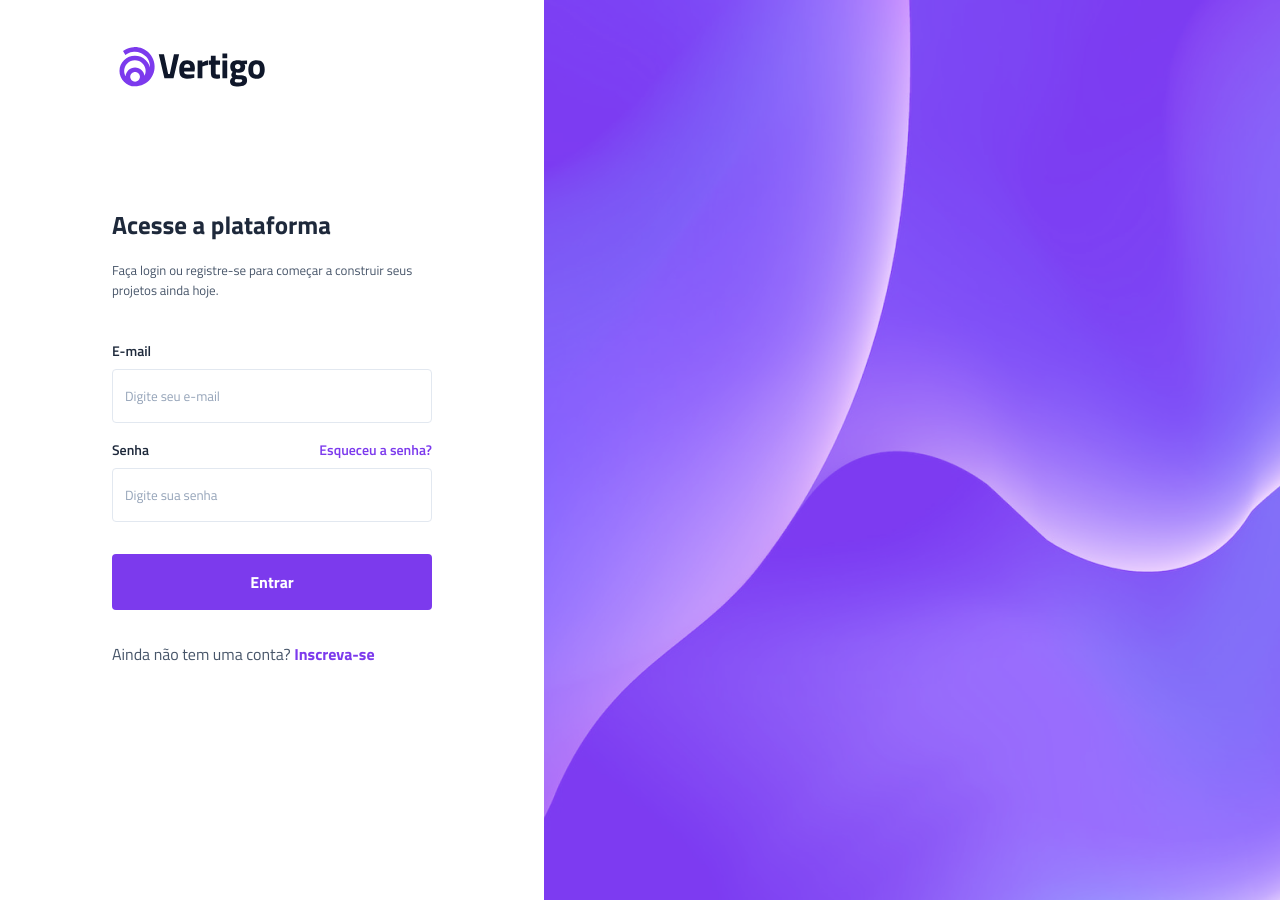
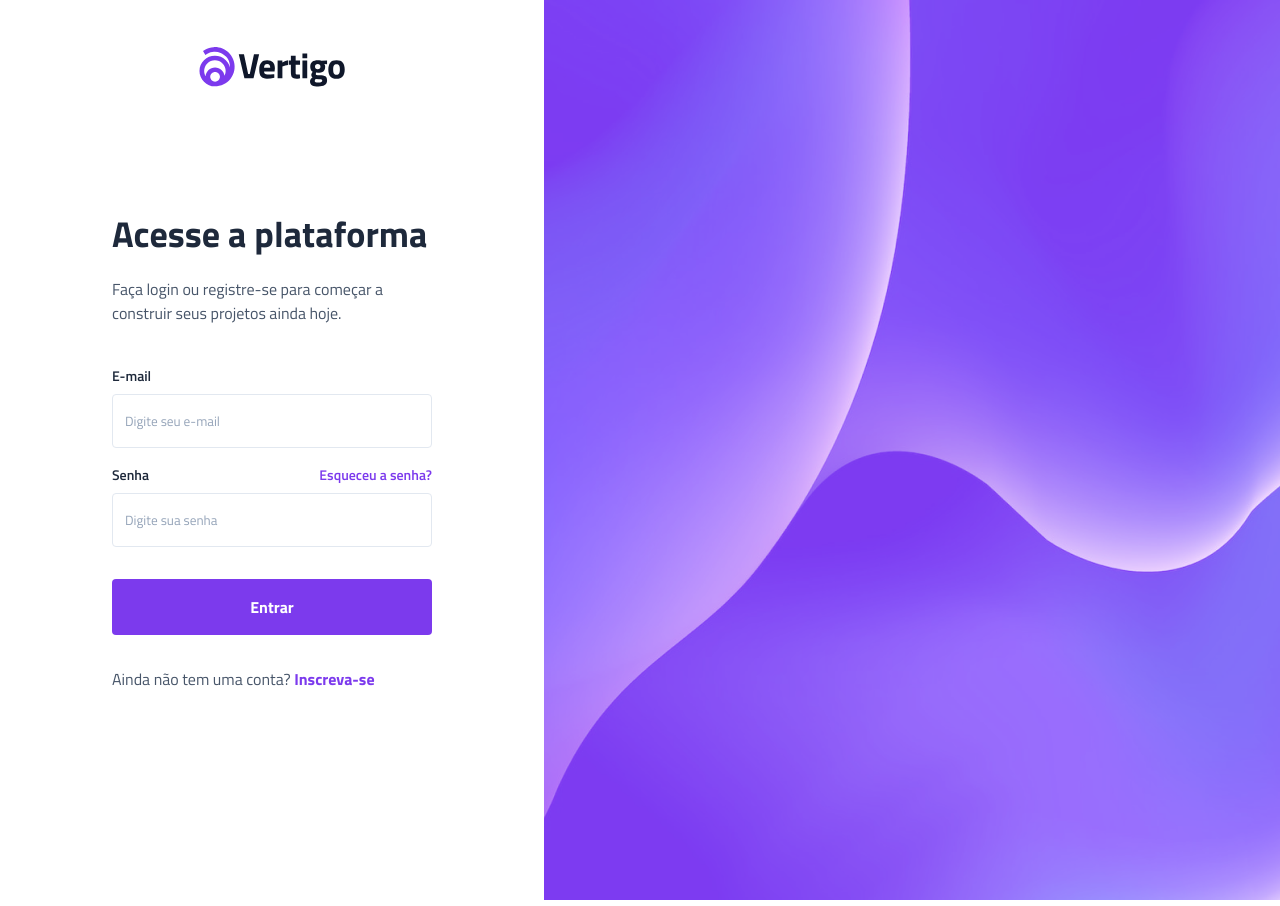
Before and after one commit to beavaz777/projeto-vertigo, a plain HTML site: page index.html in a window 1280 px wide. Drawn offline with Linux system fonts and the light colour scheme.

Commit message:
término das auterações do conteúdo

```diff
--- a/style.css
+++ b/style.css
@@ -15,6 +15,7 @@
     --gray-400: #94a3b8;
     --gray-200: #e2e8f0;
     --purple: #7C3AED;
+    --light-purple: #9F67FF;
     --white: #FFF;
 }
 
@@ -109,6 +110,12 @@ main{
     color: var(--white);
 }
 
+.login button:hover {
+    background: var(--light-purple);
+    transition: 0.3s;
+    cursor: pointer;
+}
+
 .login > p {
     color: var(--gray-600);
 }
@@ -132,6 +139,7 @@ main{
         margin: 2.5rem 7rem 7rem;
 
         height: fit-content;
+        max-width: 24rem;
     }
 
     header img {
@@ -146,10 +154,22 @@ main{
 
     .conteudo{
         width: 100%;
+        display: flex;
+        flex-direction: column;
+        align-items: center;
     }
 
     .bg-desktop{
         display: block;
         width: 100%;
     }
+
+    .descricao h1{
+        font-size: 2.25rem;
+    }
+
+    .descricao p {
+        font-size: 1rem;
+    }
+
 }
```
